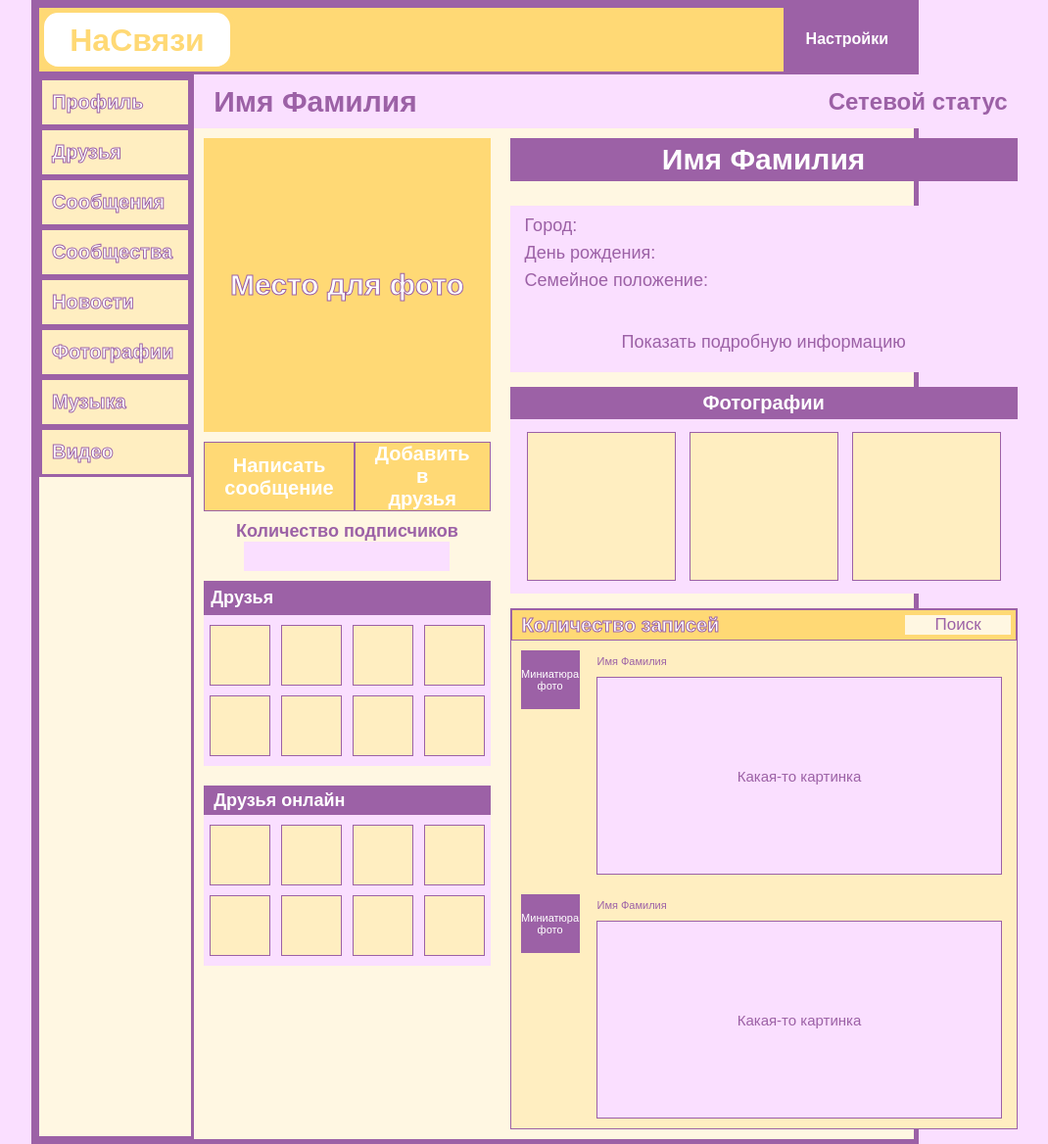
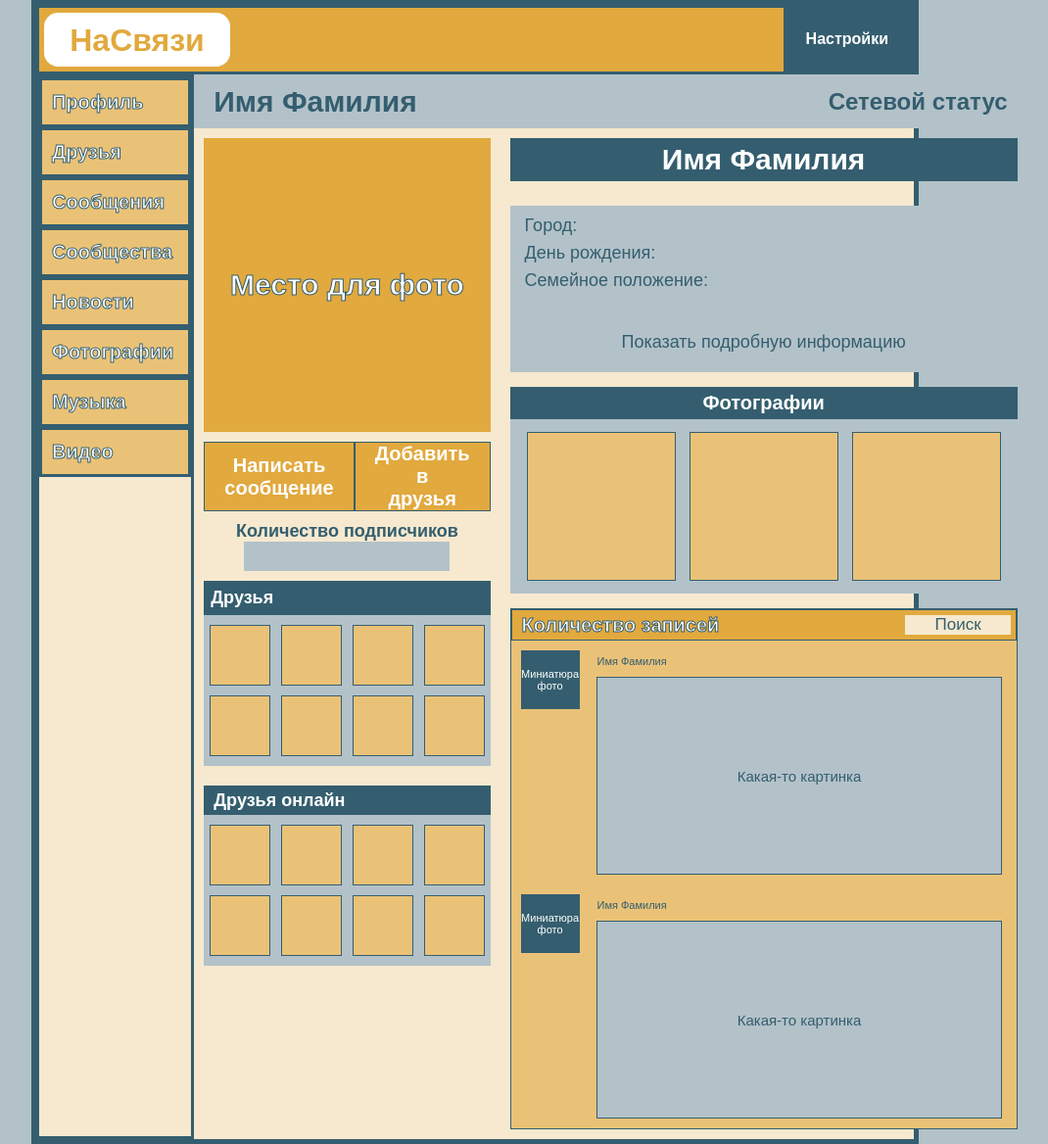
Before and after one commit to cinnamon-bun-girl/Social-Network, a PHP site: page / in a window 1280 px wide. Shown: the whole page at 98% size, without its empty margins (155-1225 px from the left). Run offline with PHP 8.4, Linux system fonts and the light colour scheme.

Commit message:
Update style.css

```diff
--- a/style.css
+++ b/style.css
@@ -1,7 +1,7 @@
 body{
-    background:#FFF7E2;
-    background-color: #FADFFF;
-    color: #9C61A6;
+    background:#f6e9cf;
+    background-color: #b3c2c9;
+    color: #345E6F;
     border: solid thick;
     display: flex;
     font-family: Arial;
@@ -13,15 +13,15 @@ body{
 .header-1{
     display: flex;
     justify-content: space-between;
-    background: #FFD975;
+    background: #e1a93e;
     border: solid medium;
-    color: #9C61A6;
+    color: #345E6F;
     width: auto;
 }
 
 .header-2{
     display: flex;
-    background-color: #FFF7E2;
+    background-color: #f6e9cf;
     flex-wrap: nowrap;
     flex-direction: row;
 }
@@ -149,8 +149,8 @@ body{
 
 .left-column{
     display: flex;
-    background: #FFF7E2;
-    color: #9C61A6;
+    background: #f6e9cf;
+    color: #345E6F;
     border: solid medium;
 
 }
@@ -175,7 +175,7 @@ body{
     justify-content: space-between;
     flex-wrap: nowrap;
     flex-direction: row;
-    background: #FADFFF;
+    background: #b3c2c9;
     padding: 10px;
     height: 35px;
     width: auto;
@@ -186,7 +186,7 @@ body{
 }
 
 .main-block-left{
-    color: #9C61A6;
+    color: #345E6F;
     flex: 40%;
     margin: 10px;
     display: block;
@@ -197,7 +197,7 @@ body{
 .Photo{
     height: 300px;
     width: auto;
-    background: #FFD975;
+    background: #e1a93e;
     color: white;
     display: flex;
     text-align: center;
@@ -205,7 +205,7 @@ body{
     align-items: center;
     font-size: 30px;
     -webkit-text-stroke-width: 1px ;
-    -webkit-text-stroke-color: #9C61A6;
+    -webkit-text-stroke-color: #345E6F;
     font-weight:900;
 }
 
@@ -225,23 +225,23 @@ body{
     display: flex;
     padding-left: 20px;
     padding-right: 20px;
-    background: #FFD975;
+    background: #e1a93e;
     font-size: 20px;
     color: white;
     flex-wrap: wrap;
     height: auto;
     text-align: center;
     align-items: center;
-    border: solid thin #9C61A6;
+    border: solid thin #345E6F;
 }
 
 .Be-friends{
     display: flex;
-    border: solid thin #9C61A6;
+    border: solid thin #345E6F;
     padding-left: 20px;
     padding-right: 20px;
     flex-wrap: wrap;
-    background: #FFD975;
+    background: #e1a93e;
     font-size: 20px;
     height: auto;
     color: white;
@@ -258,7 +258,7 @@ body{
 }
 
 .Count-followers{
-    color: #9C61A6;
+    color: #345E6F;
     text-align: center;
     font-size: 18px;
 }
@@ -267,14 +267,14 @@ body{
     display: flex;
     width: 210px;
     height: 30px;
-    background: #FADFFF;
+    background: #b3c2c9;
     justify-content: center;
     margin-bottom: 10px;
     align-items: center;
 }
 
 .block-friends{
-    background-color: #FADFFF;
+    background-color: #b3c2c9;
     width: auto;
     margin-bottom: 20px;
 }
@@ -286,7 +286,7 @@ body{
     text-align: left;
     align-items: center;
     color: white;
-    background: #9C61A6;
+    background: #345E6F;
     font-size: 18px;
     padding: 7px;
 }
@@ -305,8 +305,8 @@ body{
 .Square{
     width: 60px;
     height: 60px;
-    color: #9C61A6;
-    background: #FFEEC1;
+    color: #345E6F;
+    background: #eac277;
     border: solid thin;
     margin-bottom: 10px;
     margin-left: 5px;
@@ -321,13 +321,13 @@ body{
     align-items: center;
     align-content: center;
     color: white;
-    background: #9C61A6;
+    background: #345E6F;
     font-size: 18px;
     padding-left: 10px;
 }
 
 .block-friends-online{
-    background-color: #FADFFF;
+    background-color: #b3c2c9;
     width: auto;
 }
 
@@ -338,8 +338,8 @@ body{
     padding-top: 5px;
     padding-bottom: 5px;
     padding-right: 15px;
-    background-color: #FFEEC1;
-    border: solid medium#9C61A6;
+    background-color: #eac277;
+    border: solid medium#345E6F;
     list-style: none;
     color:white;
     height: 35px;
@@ -347,13 +347,13 @@ body{
     align-items: center;
     text-decoration-line: none;
     -webkit-text-stroke: 1px ;
-    -webkit-text-stroke-color: #9C61A6;
+    -webkit-text-stroke-color: #345E6F;
     font-weight: 900;
     width: auto;
 }
 
 .NaSvyazy {
-    color: #FFD975;
+    color: #e1a93e;
 	text-align: center;
     padding-left: 5px;
     padding-right: 5px;
@@ -374,13 +374,13 @@ body{
     padding: 20px;
     height: auto;
     width: auto;
-    background-color: #9C61A6;
+    background-color: #345E6F;
 	font-size: 16px;
-    border:solid medium#9C61A6;
+    border:solid medium#345E6F;
 }
 
 .News{
-    color:#9C61A6;
+    color:#345E6F;
 
     text-align: center;
     padding-left: 10px;
@@ -388,7 +388,7 @@ body{
 }
 
 .Status{
-    color:#9C61A6;
+    color:#345E6F;
 
     text-align: center;
     padding-left: 10px;
@@ -396,7 +396,7 @@ body{
 }
 
 .main-block-right{
-    color: #9C61A6;
+    color: #345E6F;
 
     margin: 10px;
     display: flex;
@@ -408,7 +408,7 @@ body{
     display: flex;
     color: white;
     flex-wrap: nowrap;
-    background: #9C61A6;
+    background: #345E6F;
     width: auto;
     height: auto;
     font-size: 30px;
@@ -421,8 +421,8 @@ body{
 }
 
 .Information{
-    color: #9C61A6;
-    background: #FADFFF;
+    color: #345E6F;
+    background: #b3c2c9;
     width: auto;
     height: 160px;
     margin-bottom: 15px;
@@ -445,7 +445,7 @@ body{
 }
 
 .pictures{
-    background-color: #FADFFF;
+    background-color: #b3c2c9;
     width: auto;
     margin-bottom: 15px;
     display: flex;
@@ -456,7 +456,7 @@ body{
     flex-wrap: nowrap;
     flex-direction: row;
     color: white;
-    background: #9C61A6;
+    background: #345E6F;
     width: auto;
     height: auto;
     padding: 5px;
@@ -479,8 +479,8 @@ body{
 
 .fake-picture{
 
-    color: #9C61A6;
-    background: #FFEEC1;
+    color: #345E6F;
+    background: #eac277;
     border: solid thin;
     margin-top: 3px;
     margin-bottom: 3px;
@@ -491,7 +491,7 @@ body{
 .posts{
     display: flex;
     width: auto;
-    background-color: #FFEEC1;
+    background-color: #eac277;
     flex-direction: column;
     border: solid thin;
 }
@@ -500,8 +500,8 @@ body{
     display: flex;
     justify-content: space-between;
     flex-direction: row;
-    background: #FFD975;
-    color: #9C61A6;
+    background: #e1a93e;
+    color: #345E6F;
     border: solid thin;
     width: auto;
     height: auto;
@@ -514,7 +514,7 @@ body{
     padding-bottom: 2px;
     font-size: 20px;
     -webkit-text-stroke: 1px ;
-    -webkit-text-stroke-color: #9C61A6;
+    -webkit-text-stroke-color: #345E6F;
     display: flex;
     align-items: center;
     text-align: center;
@@ -527,10 +527,10 @@ body{
     justify-content: flex-end;
     text-align: center;
     align-items: center;
-    color: #9C61A6;
+    color: #345E6F;
     padding-left: 30px;
     padding-right: 30px;
-    background: #FFF7E2;
+    background: #f6e9cf;
     font-size: 17px;
     margin: 5px;
 }
@@ -549,7 +549,7 @@ body{
 
 .min-picture{
     display: flex;
-    background: #9C61A6;
+    background: #345E6F;
     color: white;
     font-size: 11px;
     width: 60px;
@@ -572,7 +572,7 @@ body{
     text-align: center;
     align-items: center;
     justify-content: flex-start;
-    color: #9C61A6;
+    color: #345E6F;
     font-size: 11px;
     margin-bottom: 10px;
 }
@@ -580,8 +580,8 @@ body{
 .post-post-post{
     display: flex;
     justify-content: center;
-    background-color: #FADFFF;
-    color: #9C61A6;
+    background-color: #b3c2c9;
+    color: #345E6F;
     border: solid thin;
     font-size: 15px;
     text-align: center;
```
